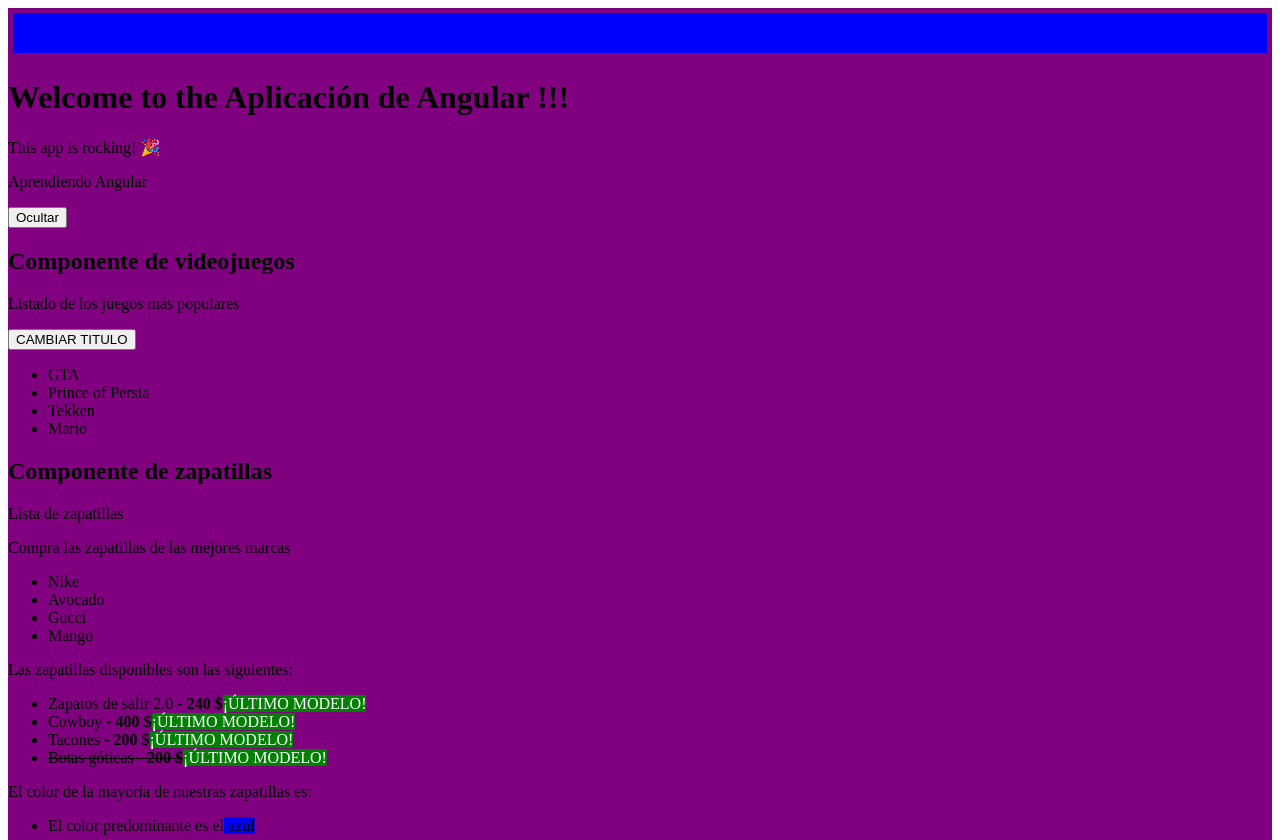
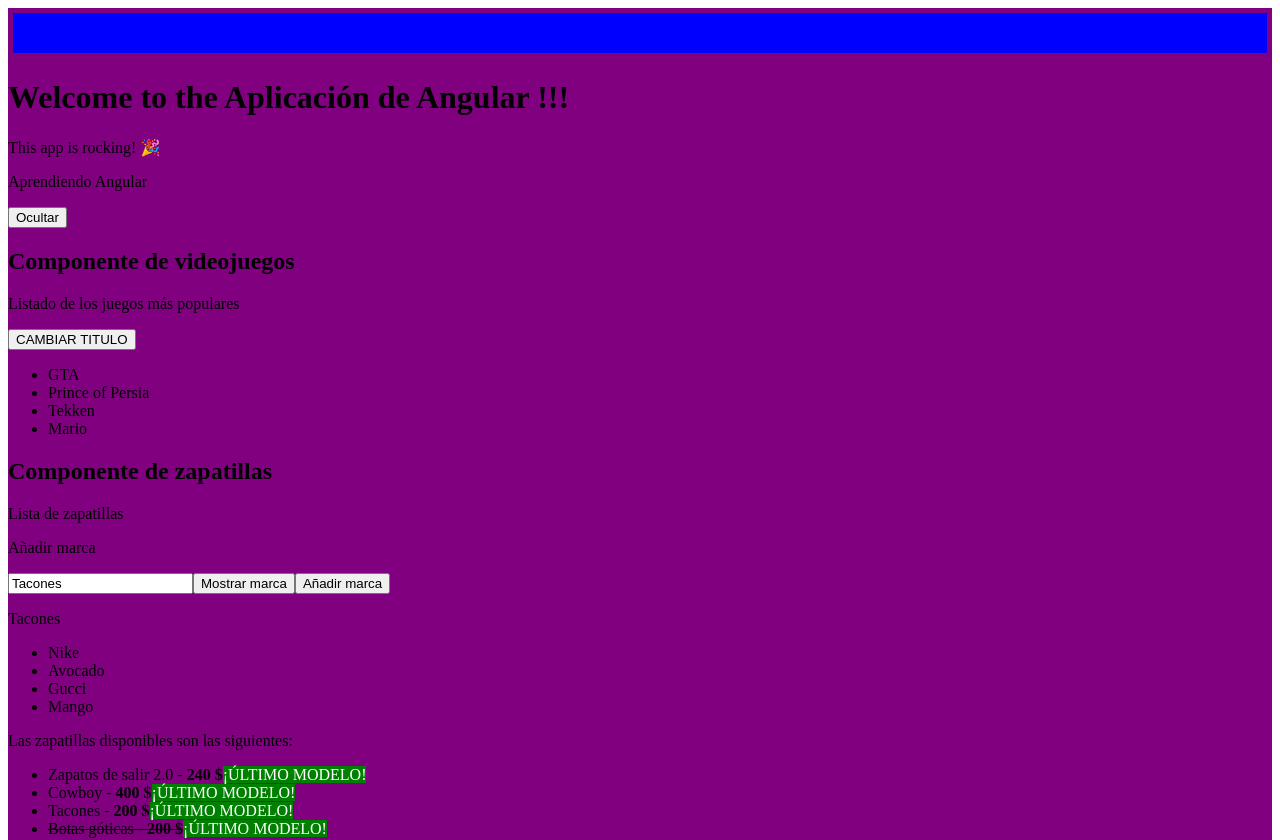
Before and after one commit to Ornella-Gigante/Master-in-JavaScript-JSON-TypeScript-Learning-JS-jQuery-Angular-NodeJS, an Angular app in the folder aprendiendo-angular/: page / in a window 1280 px wide. Shown: the top 840 px of the page. Built offline with nearby package versions, Linux system fonts and the light colour scheme.

Commit message:
2-data-binding practice

```diff
--- a/aprendiendo-angular/src/app/app.module.ts
+++ b/aprendiendo-angular/src/app/app.module.ts
@@ -2,6 +2,7 @@
 // CONTIENE LOS COMPONENTES HIJOS
 import { BrowserModule } from "@angular/platform-browser";
 import { NgModule } from "@angular/core";
+import { FormsModule } from "@angular/forms";
 import { AppComponent } from "./app.component";
 import { VideojuegoComponent } from "./videojuego/videojuego.component";
 import { ZapatillasComponent } from "./zapatillas/zapatillas.component";
@@ -10,10 +11,11 @@ import { ZapatillasComponent } from "./zapatillas/zapatillas.component";
   declarations: [
     AppComponent,
     VideojuegoComponent,
-    ZapatillasComponent
   ],
   imports: [
-    BrowserModule
+    BrowserModule,
+    FormsModule,
+    ZapatillasComponent
   ],
   providers: [],
   bootstrap: [AppComponent]
--- a/aprendiendo-angular/src/app/zapatillas/zapatillas.component.html
+++ b/aprendiendo-angular/src/app/zapatillas/zapatillas.component.html
@@ -2,7 +2,13 @@
 
 <h2>{{title}}</h2>
 <p>{{list}}</p>
-<p>Compra las zapatillas de las mejores marcas</p>
+<p>Añadir marca</p>
+<p>
+    <input type="text" [(ngModel)]="mi_marca"/>
+    <button (click)="getMarca()">Mostrar marca</button>
+    <button (click)="addMarca()">Añadir marca</button>
+</p>
+<p>{{mi_marca}}</p>
 
 <ul>
     <li *ngFor="let marca of marcas">{{marca}}</li>
--- a/aprendiendo-angular/src/app/zapatillas/zapatillas.component.ts
+++ b/aprendiendo-angular/src/app/zapatillas/zapatillas.component.ts
@@ -1,6 +1,7 @@
 import { Component, OnInit } from "@angular/core";
 import { Zapatilla } from "../model/zapatilla";
 import { CommonModule } from "@angular/common";
+import { FormsModule } from "@angular/forms";
 
 
 @Component({
@@ -8,7 +9,7 @@ import { CommonModule } from "@angular/common";
     selector: 'zapatillas',
     templateUrl: './zapatillas.component.html',
     standalone: true,
-    imports: [CommonModule]
+    imports: [CommonModule, FormsModule]
 
 })
 
@@ -20,12 +21,14 @@ export class ZapatillasComponent implements OnInit{
     public zapatillas: Array<Zapatilla>;
     public marcas:String[] = [];
     public color: String;
+    public mi_marca: string;
 
     constructor() {
         this.color = 'blue';
         this.marcas = new Array();
         this.title = "Componente de zapatillas";
         this.list = "Lista de zapatillas"
+        this.mi_marca= "Tacones";
         this.zapatillas = [
             new Zapatilla("Zapatos de salir 2.0", "Nike", "Violeta", 240, true),
             new Zapatilla("Cowboy", "Avocado", "Blanco", 400, true),
@@ -54,4 +57,15 @@ export class ZapatillasComponent implements OnInit{
         console.log(this.marcas);
       }
 
+
+      getMarca(){
+        alert(this.mi_marca);
+      }
+
+
+      // Se añadirán marcas de manera reactiva desde el html
+      addMarca(){
+        this.marcas.push(this.mi_marca);
+      }
+
 }
```
